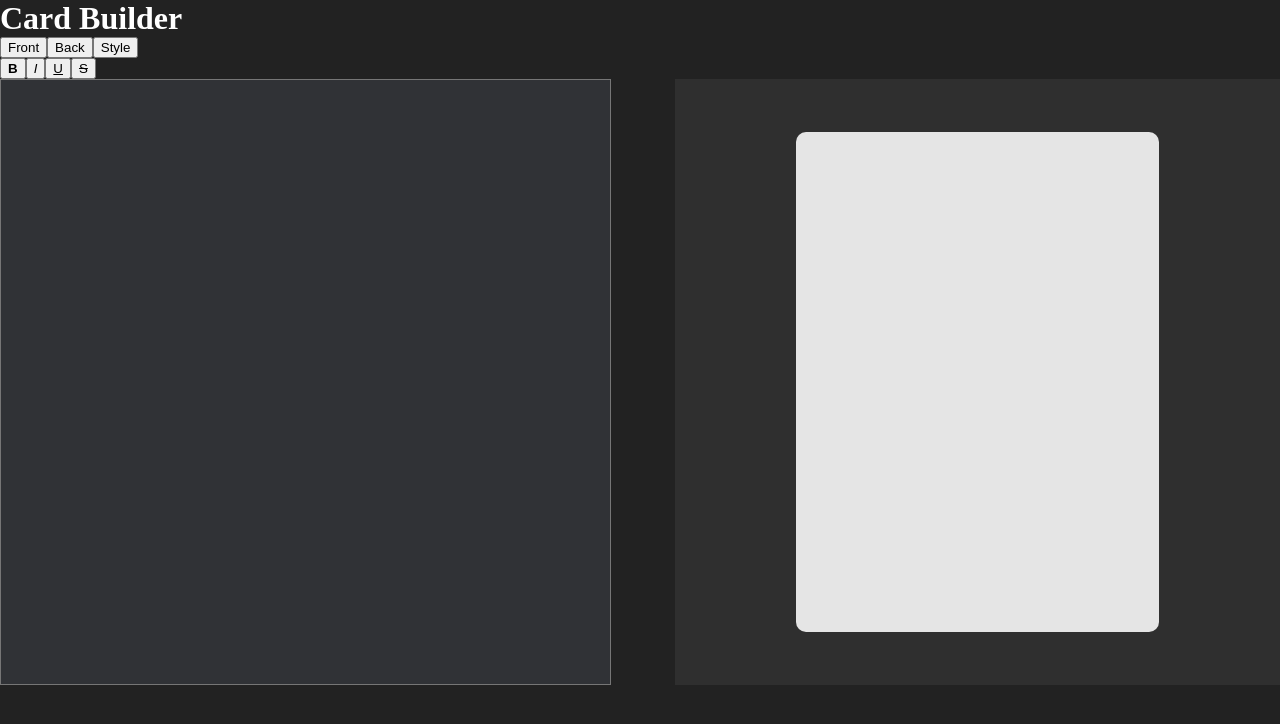
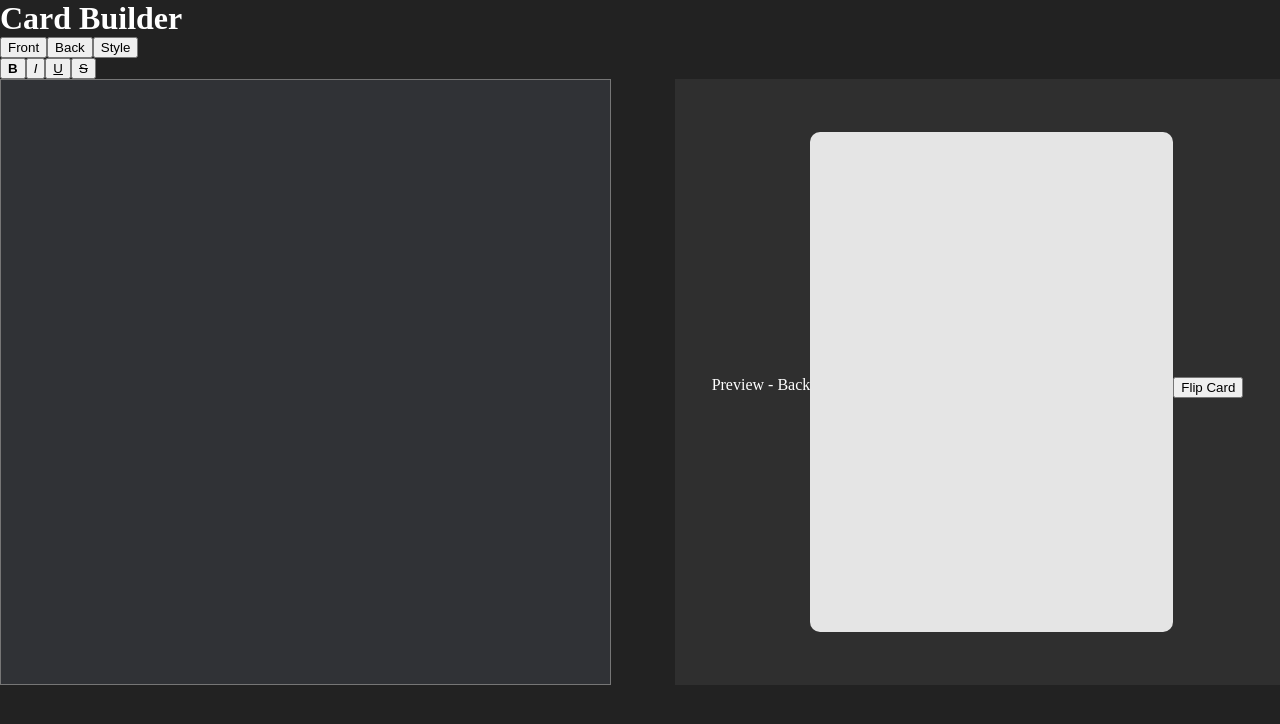
Before and after one commit to 18barbers2/gostudycards, a React (Vite) app in the folder frontend/: page / in a window 1280 px wide. Shown: the top 724 px of the page. Built offline with nearby package versions, Linux system fonts and the light colour scheme.

Commit message:
feat: added flip button for preview card

```diff
--- a/frontend/src/pages/CardBuilder.tsx
+++ b/frontend/src/pages/CardBuilder.tsx
@@ -60,10 +60,8 @@ function createDoc ( userHtml: string ) {
 const iFrameStyle = {backgroundColor: '#e5e5e5ff', border: '0', width: '60%', height: '500px', borderRadius: '10px'};
 type PageStatus = 'html-mode' | 'loading'| 'empty' | 'error';
 
-
 // Track which side of the card the user is editing
 type CardTextInputMode = 'front' | 'back' | 'style';
-
 
 // Text input for user
 function Editor({ html, onChange } : {html : string; onChange : (v: string) => void}) {
@@ -73,11 +71,17 @@ function Editor({ html, onChange } : {html : string; onChange : (v: string) => v
 }
 
 // Card preview for user
-function Preview({html, srcDoc} : { html: string; srcDoc : string }) {
+function Preview({html, srcDoc, side, onFlip} : { html: string; srcDoc : string ; side: 'front' | 'back'; onFlip: () => void}) {
     return(
         <div className='card-preview'>
-            <iframe title='Card Preview' sandbox="" style={iFrameStyle} srcDoc={srcDoc}>
+            <p style={{marginBottom: '10px'}}>Preview - {side === 'front' ?  'Front' : 'Back'}</p>
+            <iframe
+                title='Card Preview'
+                sandbox=""
+                style={iFrameStyle}
+                srcDoc={srcDoc}>
             </iframe>
+            <button onClick={onFlip} style={{marginTop: '10px'}}>Flip Card</button>
         </div>
     );
 }
```
